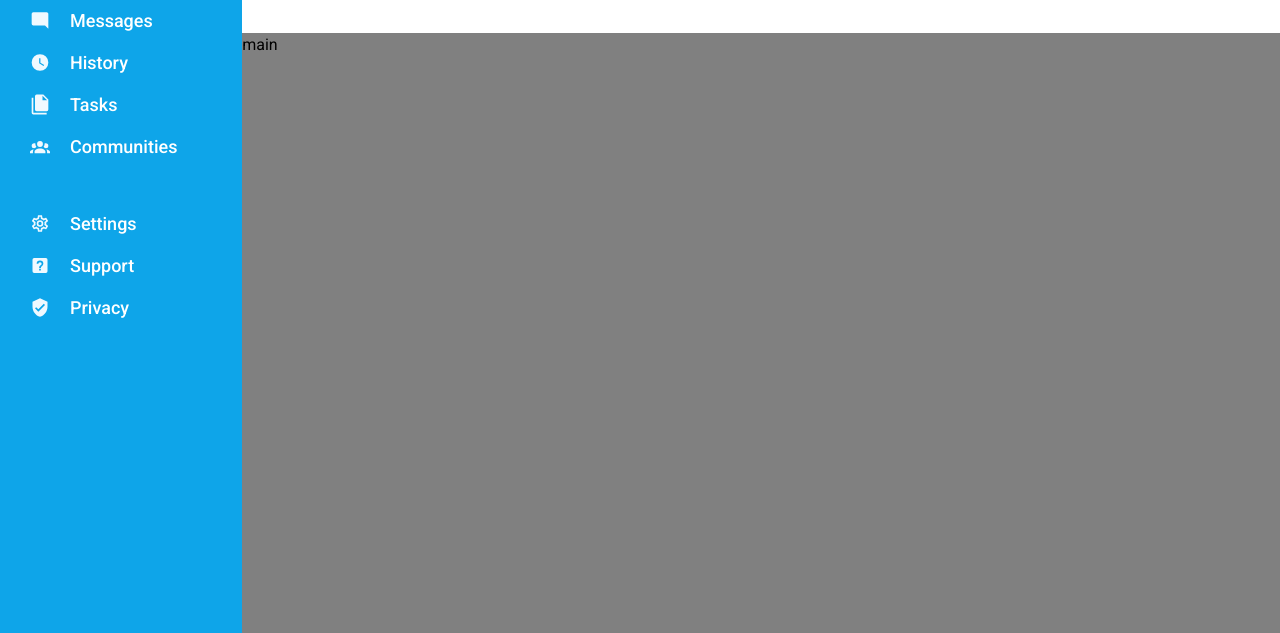
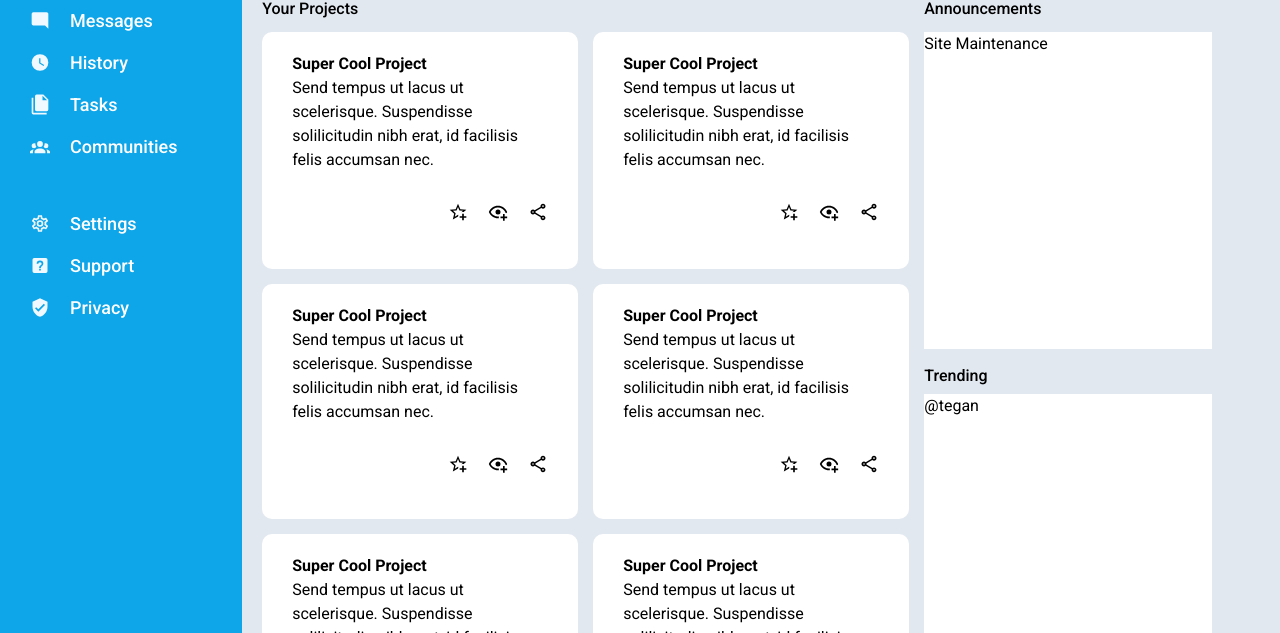
Before and after one commit to Chen-Lin-106/dashboard, a plain HTML site: page index.html in a window 1280 px wide. Shown: the part 167-800 px from the top of the page. Drawn offline with Linux system fonts and the light colour scheme.

Commit message:
first update main-content

```diff
--- a/index.html
+++ b/index.html
@@ -19,27 +19,27 @@
             <ul>
               <li>
                 <img src="images/home.svg" alt="" />
-                <h1>Home</h1>
+                <a href="">Home</a>
               </li>
               <li>
                 <img src="images/card-account-details-outline.svg" alt="" />
-                <h1>Profile</h1>
+                <a>Profile</a>
               </li>
               <li>
                 <img src="images/message-reply.svg" alt="" />
-                <h1>Messages</h1>
+                <a>Messages</a>
               </li>
               <li>
                 <img src="images/clock.svg" alt="" />
-                <h1>History</h1>
+                <a>History</a>
               </li>
               <li>
                 <img src="images/file-multiple.svg" alt="" />
-                <h1>Tasks</h1>
+                <a>Tasks</a>
               </li>
               <li>
                 <img src="images/account-group.svg" alt="" />
-                <h1>Communities</h1>
+                <a>Communities</a>
               </li>
             </ul>
           </div>
@@ -47,15 +47,15 @@
             <ul>
               <li>
                 <img src="images/cog-outline.svg" alt="" />
-                <h1>Settings</h1>
+                <a>Settings</a>
               </li>
               <li>
                 <img src="images/help-box.svg" alt="" />
-                <h1>Support</h1>
+                <a>Support</a>
               </li>
               <li>
                 <img src="images/shield-check.svg" alt="" />
-                <h1>Privacy</h1>
+                <a>Privacy</a>
               </li>
             </ul>
           </div>
@@ -89,7 +89,109 @@
           </div>
         </div>
       </div>
-      <div class="main-content">main</div>
+      <div class="main-content">
+        <div class="title-heading" id="projects-title">Your Projects</div>
+        <div class="title-heading" id="announcements-title">Announcements</div>
+        <div class="project-card" id="card1">
+          <div class="card-description">
+            <h1>Super Cool Project</h1>
+            <p>
+              Send tempus ut lacus ut scelerisque. Suspendisse solilicitudin
+              nibh erat, id facilisis felis accumsan nec.
+            </p>
+          </div>
+
+          <div class="add-share-btn">
+            <a href=""><img src="images/star-plus-outline.svg" alt="" /></a
+            ><a href=""><img src="images/eye-plus-outline.svg" alt="" /></a
+            ><a href=""></a
+            ><img src="images/share-variant-outline.svg" alt="" />
+          </div>
+        </div>
+        <div class="project-card" id="card2">
+          <div class="card-description">
+            <h1>Super Cool Project</h1>
+            <p>
+              Send tempus ut lacus ut scelerisque. Suspendisse solilicitudin
+              nibh erat, id facilisis felis accumsan nec.
+            </p>
+          </div>
+
+          <div class="add-share-btn">
+            <a href=""><img src="images/star-plus-outline.svg" alt="" /></a
+            ><a href=""><img src="images/eye-plus-outline.svg" alt="" /></a
+            ><a href=""></a
+            ><img src="images/share-variant-outline.svg" alt="" />
+          </div>
+        </div>
+        <div class="announcement-cards">Site Maintenance</div>
+        <div class="project-card" id="card3">
+          <div class="card-description">
+            <h1>Super Cool Project</h1>
+            <p>
+              Send tempus ut lacus ut scelerisque. Suspendisse solilicitudin
+              nibh erat, id facilisis felis accumsan nec.
+            </p>
+          </div>
+
+          <div class="add-share-btn">
+            <a href=""><img src="images/star-plus-outline.svg" alt="" /></a
+            ><a href=""><img src="images/eye-plus-outline.svg" alt="" /></a
+            ><a href=""></a
+            ><img src="images/share-variant-outline.svg" alt="" />
+          </div>
+        </div>
+        <div class="project-card" id="card4">
+          <div class="card-description">
+            <h1>Super Cool Project</h1>
+            <p>
+              Send tempus ut lacus ut scelerisque. Suspendisse solilicitudin
+              nibh erat, id facilisis felis accumsan nec.
+            </p>
+          </div>
+
+          <div class="add-share-btn">
+            <a href=""><img src="images/star-plus-outline.svg" alt="" /></a
+            ><a href=""><img src="images/eye-plus-outline.svg" alt="" /></a
+            ><a href=""></a
+            ><img src="images/share-variant-outline.svg" alt="" />
+          </div>
+        </div>
+        <div class="title-heading" id="trending-title">Trending</div>
+        <div class="project-card" id="card5">
+          <div class="card-description">
+            <h1>Super Cool Project</h1>
+            <p>
+              Send tempus ut lacus ut scelerisque. Suspendisse solilicitudin
+              nibh erat, id facilisis felis accumsan nec.
+            </p>
+          </div>
+
+          <div class="add-share-btn">
+            <a href=""><img src="images/star-plus-outline.svg" alt="" /></a
+            ><a href=""><img src="images/eye-plus-outline.svg" alt="" /></a
+            ><a href=""></a
+            ><img src="images/share-variant-outline.svg" alt="" />
+          </div>
+        </div>
+        <div class="project-card" id="card6">
+          <div class="card-description">
+            <h1>Super Cool Project</h1>
+            <p>
+              Send tempus ut lacus ut scelerisque. Suspendisse solilicitudin
+              nibh erat, id facilisis felis accumsan nec.
+            </p>
+          </div>
+
+          <div class="add-share-btn">
+            <a href=""><img src="images/star-plus-outline.svg" alt="" /></a
+            ><a href=""><img src="images/eye-plus-outline.svg" alt="" /></a
+            ><a href=""></a
+            ><img src="images/share-variant-outline.svg" alt="" />
+          </div>
+        </div>
+        <div class="trending-card">@tegan</div>
+      </div>
     </div>
   </body>
 </html>
--- a/style.css
+++ b/style.css
@@ -54,7 +54,7 @@ svg {
   overflow: hidden;
   display: grid;
   grid-template-columns: 0.7fr 3fr;
-  grid-template-rows: repeat(4, 1fr);
+  grid-template-rows: 0.66fr 1fr 1fr 1fr;
 }
 
 .sidebar {
@@ -95,7 +95,8 @@ svg {
   width: 20px;
 }
 
-.menu-container ul li h1 {
+.menu-container ul li a {
+  color: #ffff;
   font-size: 18px;
   font-weight: 500;
   margin-left: 20px;
@@ -116,7 +117,7 @@ svg {
 }
 
 .header .header-container {
-  padding: 20px 40px 30px 40px;
+  padding: 15px 40px 0px 40px;
 }
 
 .header #top-section {
@@ -129,6 +130,8 @@ svg {
   width: 550px;
   height: 30px;
   border-radius: 20px;
+  border: 0;
+  background-color: #e2e8f0;
 }
 
 .header #top-section p {
@@ -136,8 +139,8 @@ svg {
 }
 
 .header #avatar-image {
-  width: 50px;
-  height: 50px;
+  width: 40px;
+  height: 40px;
   border-radius: 50%;
 }
 
@@ -149,8 +152,8 @@ svg {
 }
 
 .header #botton-section img {
-  width: 70px;
-  height: 70px;
+  width: 60px;
+  height: 60px;
   border-radius: 50%;
 }
 
@@ -169,7 +172,112 @@ svg {
 }
 
 .main-content {
-  background-color: grey;
+  background-color: #e2e8f0;
   grid-column: 2;
   grid-row: 2/5;
+  display: grid;
+  grid-template-columns: 0.33fr 0.33fr 0.3fr;
+  grid-template-rows: 20px 237px 65px 15px 125px 237px;
+  grid-gap: 15px;
+  padding: 20px 30px 20px 20px;
+  position: relative;
+  overflow-y: auto;
+  overflow-x: hidden;
 }
+
+.title-heading {
+  font-weight: 500;
+}
+
+#projects-title {
+  grid-column: 1/3;
+  grid-row: 1/2;
+}
+
+#announcements-title {
+  grid-column: 3/4;
+  grid-row: 1/2;
+}
+
+#trending-title {
+  grid-column: 3/4;
+  grid-row: 4/5;
+}
+
+#card1 {
+  grid-column: 1/2;
+  grid-row: 2/3;
+}
+
+#card2 {
+  grid-column: 2/3;
+  grid-row: 2/3;
+}
+
+#card3 {
+  grid-column: 1/2;
+  grid-row: 3/6;
+}
+
+#card4 {
+  grid-column: 2/3;
+  grid-row: 3/6;
+}
+
+#card5 {
+  grid-column: 1/2;
+  grid-row: 6/7;
+}
+
+#card6 {
+  grid-column: 2/3;
+  grid-row: 6/7;
+}
+
+.project-card {
+  background-color: #ffff;
+  border-radius: 10px;
+}
+
+.project-card::after {
+  position: absolute;
+  background-color: #f0b329;
+  left: -120px;
+  top: -20px;
+}
+
+.card-description {
+  padding: 20px 30px 20px 30px;
+}
+
+.card-description h1 {
+  font-weight: 700;
+}
+
+.add-share-btn {
+  display: flex;
+  justify-content: flex-end;
+  margin-right: 30px;
+  margin-top: 10px;
+}
+
+.add-share-btn a {
+  margin-left: 20px;
+  display: block;
+}
+
+.add-share-btn img {
+  width: 20px;
+}
+
+.announcement-cards {
+  background-color: #ffff;
+  grid-column: 3/4;
+  grid-row: 2/4;
+}
+
+.trending-card {
+  background-color: #ffff;
+  grid-column: 3/4;
+  grid-row: 5/7;
+}
```
Also changed, not shown: images/eye-plus-outline.svg (added), images/share-variant-outline.svg (added), images/star-plus-outline.svg (added).
